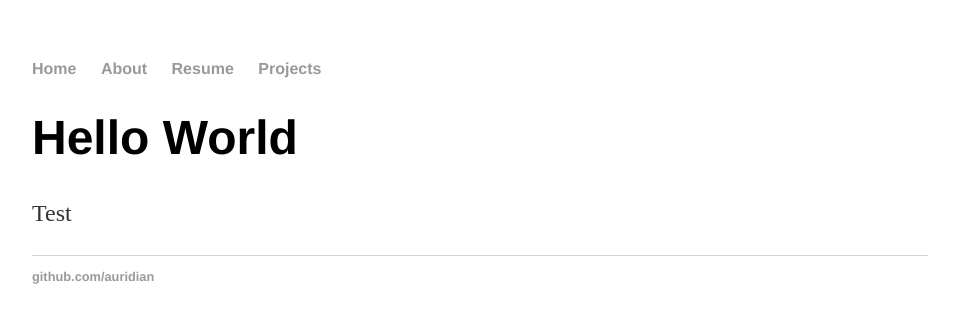
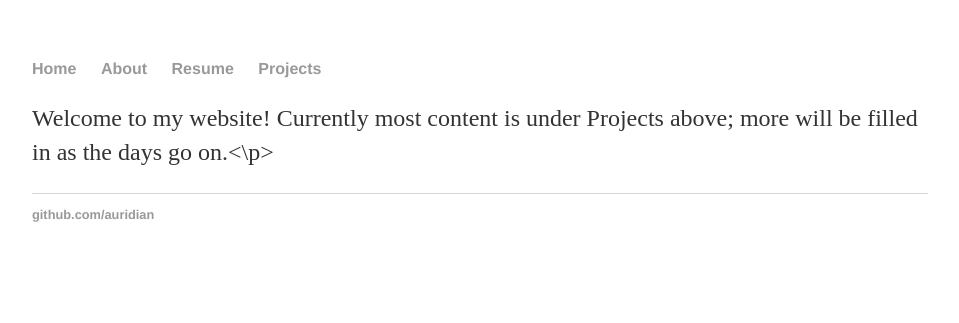
Before and after one commit to auridian/portfolio, a Jekyll site: the page built from index.html, in a window 1280 px wide. Shown: the top 323 px of the page, without its empty margins (160-1119 px from the left). Built offline with Jekyll 4.4.1, drawn with Linux system fonts in a browser that asks for light colours.

Commit message:
Update index.html

```diff
--- a/index.html
+++ b/index.html
@@ -3,6 +3,5 @@ layout: default
 title: Milo Hooper
 ---
 <div class="blurb">
-	<h1>Hello World</h1>
-	<p>Test</p>
+	<p>Welcome to my website! Currently most content is under Projects above; more will be filled in as the days go on.<\p>
 </div><!-- /.blurb -->
```
